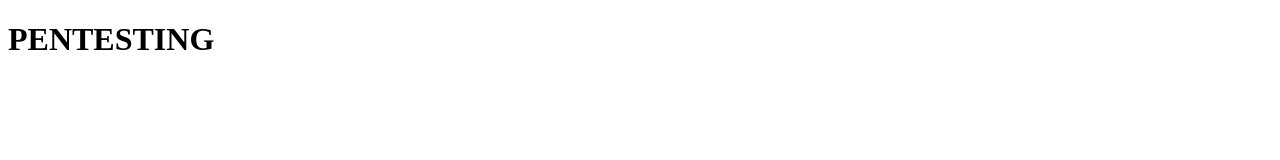
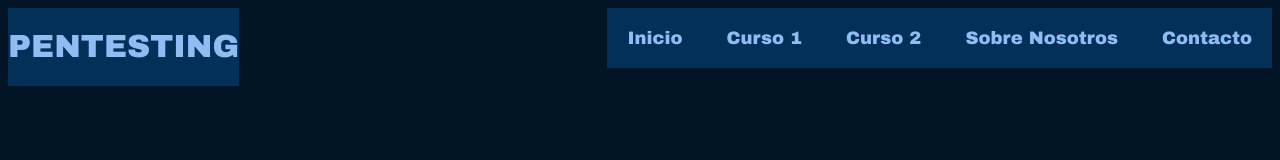
Before and after one commit to PauVizcainoLuna/s4lv1t4_d1n4m1t4, a plain HTML site: page main.html in a window 1280 px wide. Drawn offline with Linux system fonts and the light colour scheme.

Commit message:
Add files via upload

```diff
--- a/css.css
+++ b/css.css
@@ -0,0 +1,28 @@
+div#nav {
+    background-color: #023059;
+    text-align: center;
+    height: 40px;
+    padding-top: 20px;
+    margin-top: 0%;
+    float: right;
+
+}
+
+div#nav a {
+    color: #91BBF2;
+    margin: 20px;
+    font-family: "Arial black";
+    font-size: 18px;
+    text-decoration: none;
+}
+
+div#titulo {
+    float: left;
+    background-color: #023059;
+    color: #91BBF2;
+    font-family: "Arial black";
+}
+
+body#background {
+    background-color: #011526;
+}
--- a/main.html
+++ b/main.html
@@ -1,12 +1,26 @@
 <!DOCTYPE html>
 <html lang="es">
+
 <head>
 	<meta charset="UTF-8">
 	<title>PENTESTING</title>
 	<link rel="stylesheet" type="text/css" href="css.css">
 </head>
-	<body>
+
+<body id="background">
+
+	<div id="titulo">
 		<h1> PENTESTING </h1>
+	</div>
 
+
+	<div id=nav>
+		<a href="">Inicio</a>
+		<a href="">Curso 1</a>
+		<a href="">Curso 2</a>
+		<a href="">Sobre Nosotros</a>
+		<a href="">Contacto</a>
+	</div>
 </body>
+
 </html>
```
Also changed, not shown: fotos/logo.gif (added). Lines whose indentation alone changed are shown as unchanged.
